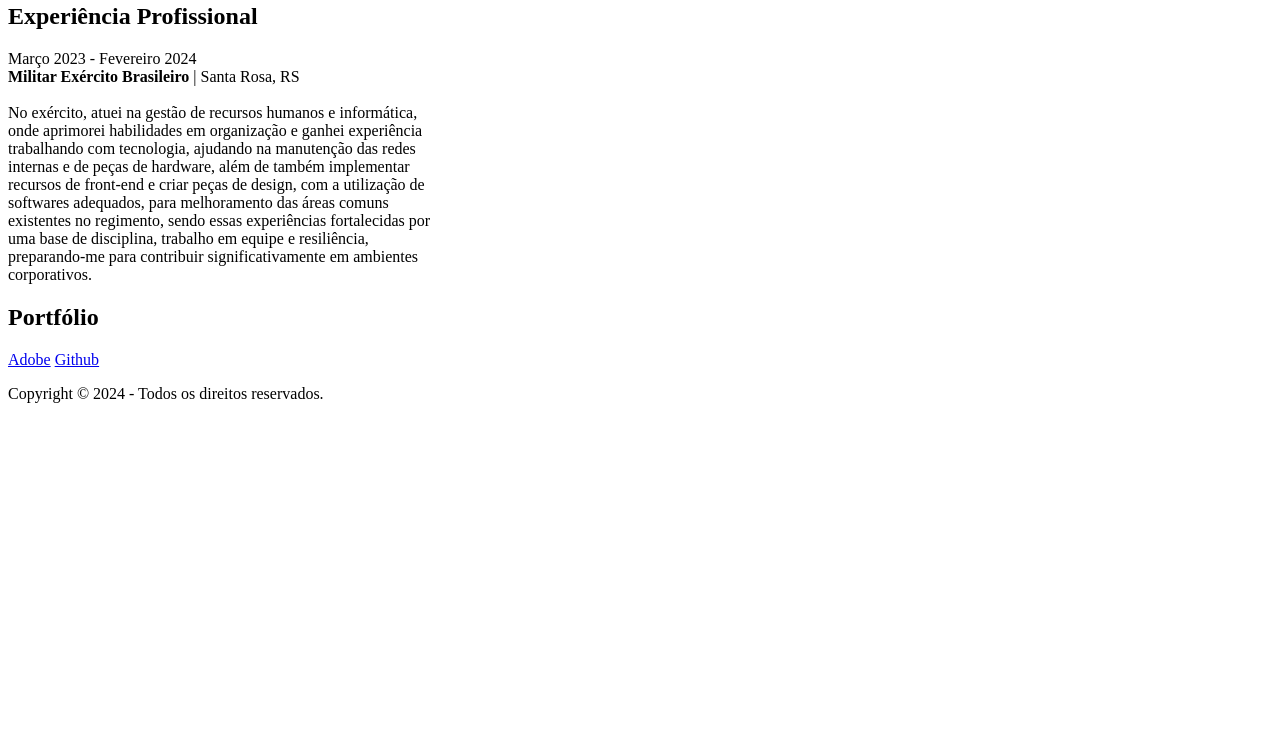
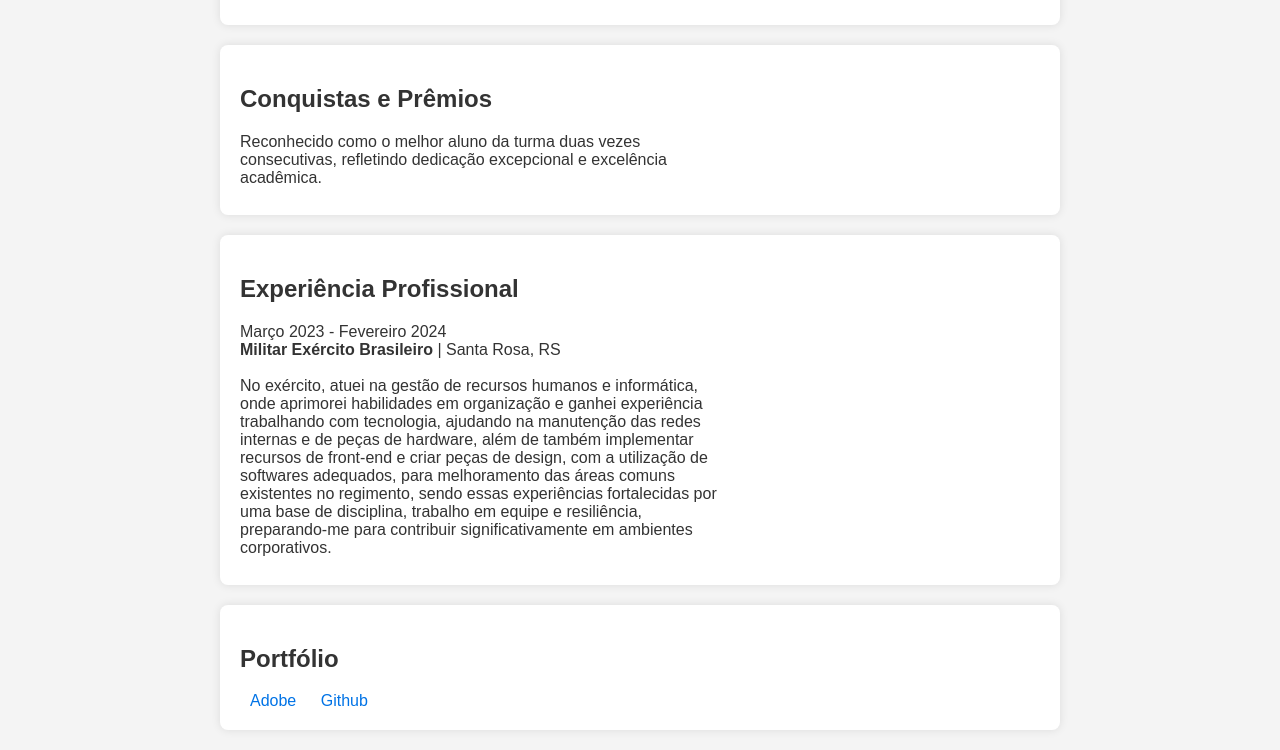
Before and after one commit to Ferreira2912/Portfolio, a plain HTML site: page index.html in a window 1280 px wide. Shown: the part 1029-1779 px from the top of the page. Before the commit the page ends 1448 px from the top, so only its background shows below. Drawn offline with Linux system fonts and the light colour scheme.

Commit message:
css implement

```diff
--- a/index.html
+++ b/index.html
@@ -3,6 +3,7 @@
   <head>
     <meta charset="UTF-8" />
     <meta name="viewport" content="width=device-width, initial-scale=1.0" />
+    <link rel="stylesheet" href="styles.css">
     <title>Document</title>
   </head>
   <body>
--- /dev/null
+++ b/styles.css
@@ -0,0 +1,66 @@
+body {
+    font-family: Arial, sans-serif;
+    margin: 0;
+    padding: 0;
+    background-color: #f4f4f4;
+    color: #333;
+    text-align: center;
+  }
+
+  header {
+    background-color: #333;
+    color: #fff;
+    padding: 1em 0;
+  }
+
+  header h1 {
+    margin: 0;
+  }
+
+  img {
+    border-radius: 50%;
+    margin: 20px 0;
+  }
+
+  h2 {
+    color: #333;
+    margin-top: 20px;
+  }
+
+  p {
+    margin: 0.5em 0;
+  }
+
+  div {
+    background-color: #fff;
+    margin: 20px auto;
+    padding: 20px;
+    border-radius: 8px;
+    width: 80%;
+    max-width: 800px;
+    box-shadow: 0 0 10px rgba(0, 0, 0, 0.1);
+    text-align: left;
+  }
+
+  a {
+    color: #0073e6;
+    text-decoration: none;
+    margin: 0 10px;
+  }
+
+  a:hover {
+    text-decoration: underline;
+  }
+
+  footer {
+    background-color: #333;
+    color: #fff;
+    padding: 1em 0;
+    position: fixed;
+    bottom: 0;
+    width: 100%;
+  }
+
+  footer p {
+    margin: 0;
+  }
```
